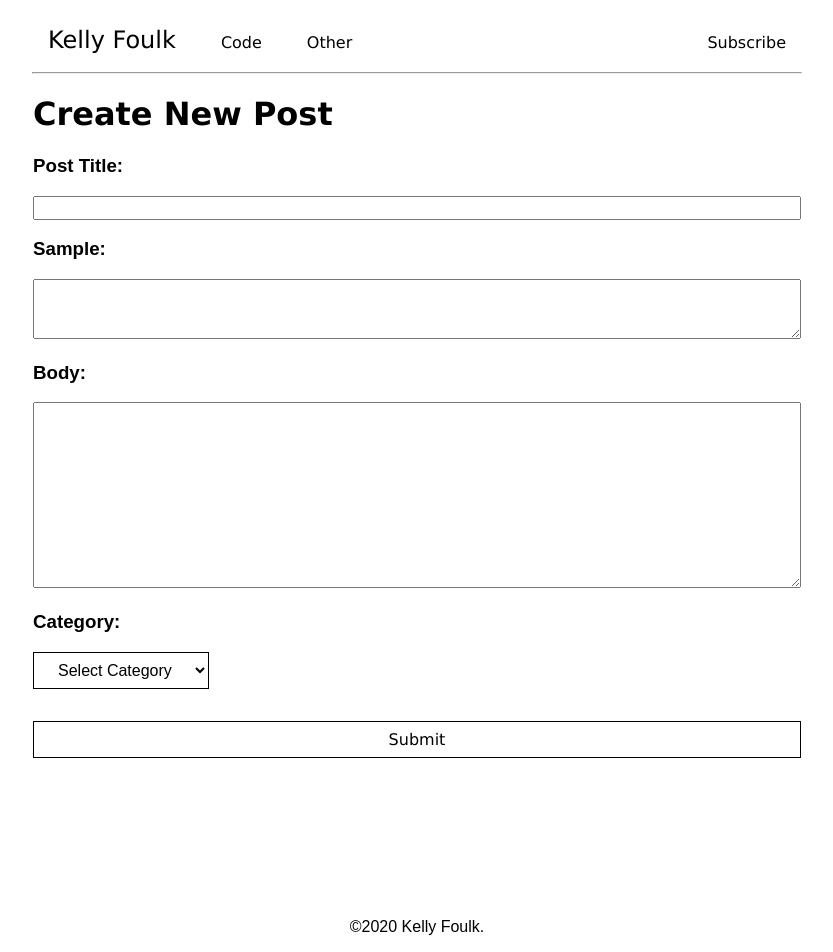
After one commit to klfoulk16/personal_website, a Flask app: page /create in a window 1280 px wide. The commit adds this page. Shown: the whole page, without its empty margins (223-1056 px from the left). Run offline with Flask 2, Linux system fonts and the light colour scheme.

Commit message:
Added a way to create posts and started working on how to display them on index page.

```diff
--- a/app.py
+++ b/app.py
@@ -54,21 +54,41 @@ db = SQLAlchemy(app)
 class Posts(db.Model):
     __tablename__ = 'posts'
     id = db.Column(db.Integer, primary_key=True)
-    h1 = db.Column(db.String(200))
+    h1 = db.Column(db.String(100))
+    sample = db.Column(db.String(175))
     body = db.Column(db.Text())
     category = db.Column(db.String(200))
     date = db.Column(db.Date())
 
-    def __init__(self, h1, body, category):
+    def __init__(self, h1, sample, body, category):
         self.h1 = h1
+        self.sample = sample
         self.body = body
         self.category = category
         self.date = datetime.date.today()
 
 @app.route('/')
 def index():
-    posts = {}
+    posts = Posts.query.all()
+    for post in posts:
+        post.date = post.date.strftime('%B %d, %Y')
     return render_template('index.html', posts=posts)
+
+@app.route('/create', methods=['GET', 'POST'])
+def create():
+    if request.method == "POST":
+        h1 = request.form['h1']
+        sample = request.form['sample']
+        body = request.form['body']
+        category = request.form['category']
+
+        data = Posts(h1, sample, body, category)
+        db.session.add(data)
+        db.session.commit()
+        return render_template('create.html', success=True)
+
+    else:
+        return render_template('create.html', success=False)
 
 if __name__ == '__main__':
     app.run()
--- a/static/styles.css
+++ b/static/styles.css
@@ -33,18 +33,27 @@ hr {
 	width: 80%;
 }
 
+textarea {
+	width: 100%;
+	height: 100%;
+}
+
+input {
+	width: 100%;
+}
+
+.btn, select {
+	background: none;
+	padding: .5em 1.25em;
+	border: solid 1px;
+	font-family: "Geneva", sans-serif;
+}
+
 
 
 /* =================================
   Base Layout Styles
 ==================================== */
-
-.btn {
-	background: none;
-	padding: .5em 1.25em;
-	border: solid 1px;
-	font-family: "Geneva", sans-serif;
-}
 
 /* ---- Layout Containers ---- */
 
@@ -97,6 +106,8 @@ hr {
 	border: none;
 }
 
+/* Home Page */
+
 /* ---- Banner ---- */
 
 #banner {
@@ -121,6 +132,12 @@ hr {
 	border: solid 1px black;
 }
 
+/* ---- Blog Posts ---- */
+
+#blog-posts {
+	padding: 1em .4em 0em;
+}
+
 
 /* ---- Page Elements ---- */
 
@@ -129,6 +146,11 @@ hr {
 	font-size: 1.25em;
 }
 
+/* Create Post */
+
+#submit {
+	margin-top: 2em;
+}
 
 /* =================================
   Media Queries
--- /dev/null
+++ b/templates/create.html
@@ -0,0 +1,35 @@
+{% extends "layout.html" %}
+
+{% block title %}
+    New Post
+{% endblock %}
+
+{% block main %}
+
+{% if success %}
+    <div class="container">
+        <h1>Sucess. Your post is now live.</h1>
+    </div>
+{% endif %}
+
+{% if not success %}
+    <form action="/create" method="POST" class="container">
+        <h1>Create New Post</h1>
+        <h3>Post Title:</h3>
+        <input type="text" name="h1" maxlength="125" />
+        <h3>Sample:</h3>
+        <textarea name="sample" cols="30" rows="3" maxlength="150"></textarea>
+        <h3>Body:</h3>
+        <textarea name="body" cols="30" rows="10"></textarea>
+        <h3>Category:</h3>
+        <select name="category">
+            <option value="">Select Category</option>
+            <option value="code">Code</option>
+            <!-- Eventually have ability to make new categories. Or maybe have tags so I can filter between things?-->
+            <option value="other">Other</option>
+        </select>
+        <input type="submit" value="Submit" class="btn" id="submit"/>
+    </form>
+{% endif %}
+
+{% endblock %}
--- a/templates/layout.html
+++ b/templates/layout.html
@@ -24,6 +24,8 @@
                 <button id="phone_menu_btn" class="btn" onclick="showMenu()">Menu</button>
         </nav> <!--/.main-header-->
 
+        <hr>
+
         {% block main %}{% endblock %}
 
         <footer>
```
Also changed, not shown: templates/index.html (+6 -4 lines), test-posts/test1.html (added, +21 -0 lines), templates/success.html (added).
